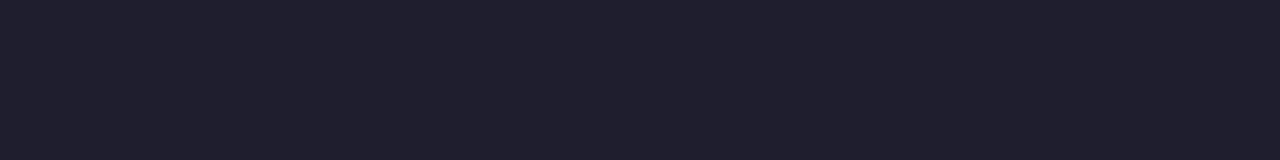
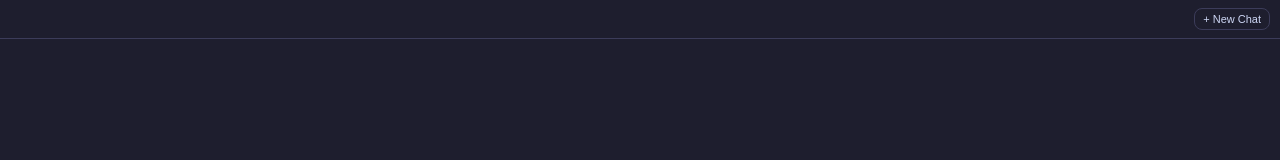
Before and after one commit to hellfiredev/ooasis, a React (Vite) app in the folder webview-ui/: page / in a window 1280 px wide. Shown: the top 160 px of the page. Built offline with nearby package versions, Linux system fonts and the light colour scheme.

Commit message:
feat: create new chat

```diff
--- a/package.json
+++ b/package.json
@@ -23,7 +23,7 @@
       "secondarySidebar": [
         {
           "id": "my-secondary-container",
-          "title": "Oasis",
+          "title": "Ooasis",
           "icon": "$(layout-sidebar-right)"
         }
       ]
--- a/webview-ui/src/App.tsx
+++ b/webview-ui/src/App.tsx
@@ -231,6 +231,19 @@ function App() {
     });
   };
 
+  const handleNewChat = () => {
+    vscode.postMessage({ command: 'newChat' });
+    setMessages([]);
+    setStreamingContent('');
+    setStreamingReasoning('');
+    setIsThinking(false);
+    setAttachedFiles([]);
+    setInput('');
+    if (inputRef.current) {
+      inputRef.current.style.height = 'auto';
+    }
+  };
+
   const filteredMentionFiles = mentionVisible ? workspaceFiles.filter(f =>
     !attachedFiles.some(a => a.fsPath === f.fsPath) &&
     (f.name.toLowerCase().includes(mentionQuery.toLowerCase()) || f.relativePath.toLowerCase().includes(mentionQuery.toLowerCase()))
@@ -238,6 +251,11 @@ function App() {
 
   return (
     <div style={{ display: 'flex', flexDirection: 'column', height: '100vh', overflow: 'hidden' }}>
+      <div className="header">
+        <button className="new-chat-btn" onClick={handleNewChat} title="Start a new chat">
+          + New Chat
+        </button>
+      </div>
       <div id="chat-container" ref={chatContainerRef}>
         {messages.map(msg => (
           <div key={msg.id} className={msg.role === 'user' ? 'msg-user' : 'msg-assistant'}>
--- a/webview-ui/src/index.css
+++ b/webview-ui/src/index.css
@@ -26,6 +26,32 @@
       display: flex;
       flex-direction: column;
       overflow: hidden;
+    }
+
+    /* ── Header ── */
+    .header {
+      display: flex;
+      justify-content: flex-end;
+      padding: 8px 10px;
+      border-bottom: 1px solid var(--border);
+      background: var(--bg);
+      flex-shrink: 0;
+    }
+
+    .new-chat-btn {
+      background: transparent;
+      color: var(--text);
+      border: 1px solid var(--border);
+      border-radius: var(--radius);
+      padding: 4px 8px;
+      font-size: 11px;
+      cursor: pointer;
+      transition: all 0.15s;
+    }
+
+    .new-chat-btn:hover {
+      background: var(--bg2);
+      border-color: var(--text-muted);
     }
 
     /* ── Chat container ── */
```
Also changed, not shown: 1 other file (tests, documents, lock files or other folders).
